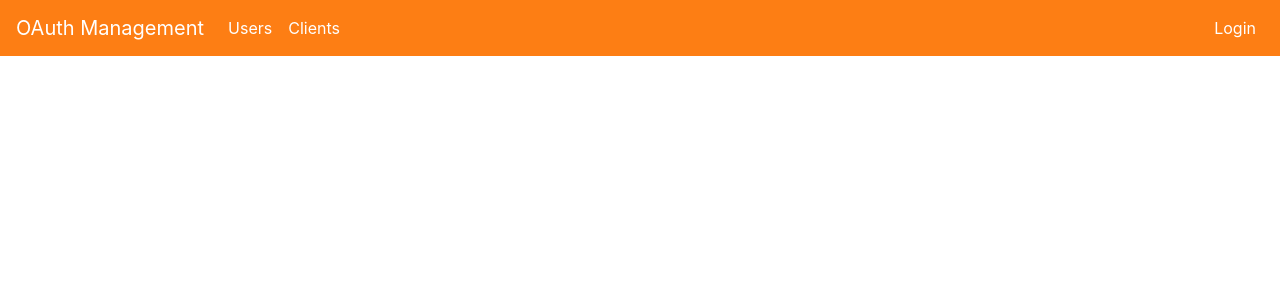
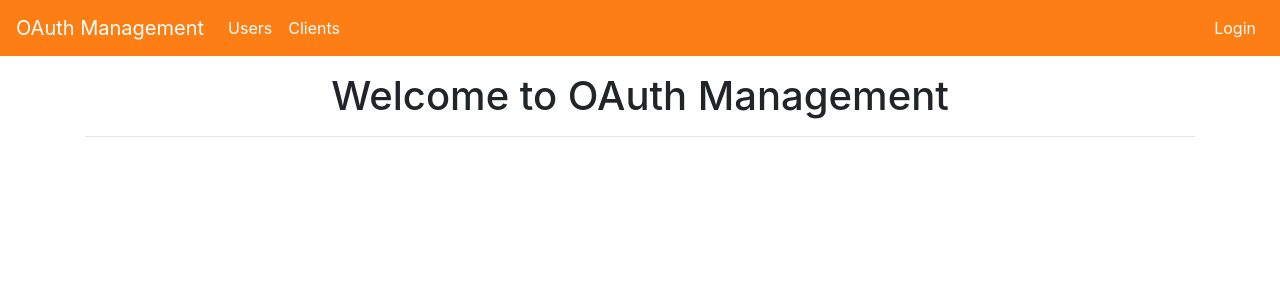
Before and after one commit to craigmiller160/auth-management-ui-vue, a Vue app: page / in a window 1280 px wide. Shown: the top 300 px of the page. Built offline with nearby package versions, Linux system fonts and the light colour scheme.

Commit message:
Added homepage

```diff
--- a/src/App.vue
+++ b/src/App.vue
@@ -1,12 +1,14 @@
 <template>
   <Navbar />
+  <Home />
 </template>
 
 <script>
 import Navbar from '@/components/Navbar';
+import Home from '@/components/Home';
 
 export default {
-  components: { Navbar }
+  components: { Home, Navbar }
 };
 </script>
 
--- /dev/null
+++ b/src/components/Home.vue
@@ -0,0 +1,21 @@
+<template>
+  <div class="container">
+    <div class="welcome">
+      <h1 class="text-center">Welcome to OAuth Management</h1>
+      <hr />
+    </div>
+
+  </div>
+</template>
+
+<script>
+export default {
+  name: 'Home'
+};
+</script>
+
+<style scoped>
+  .welcome {
+    margin-top: 1rem;
+  }
+</style>
```
